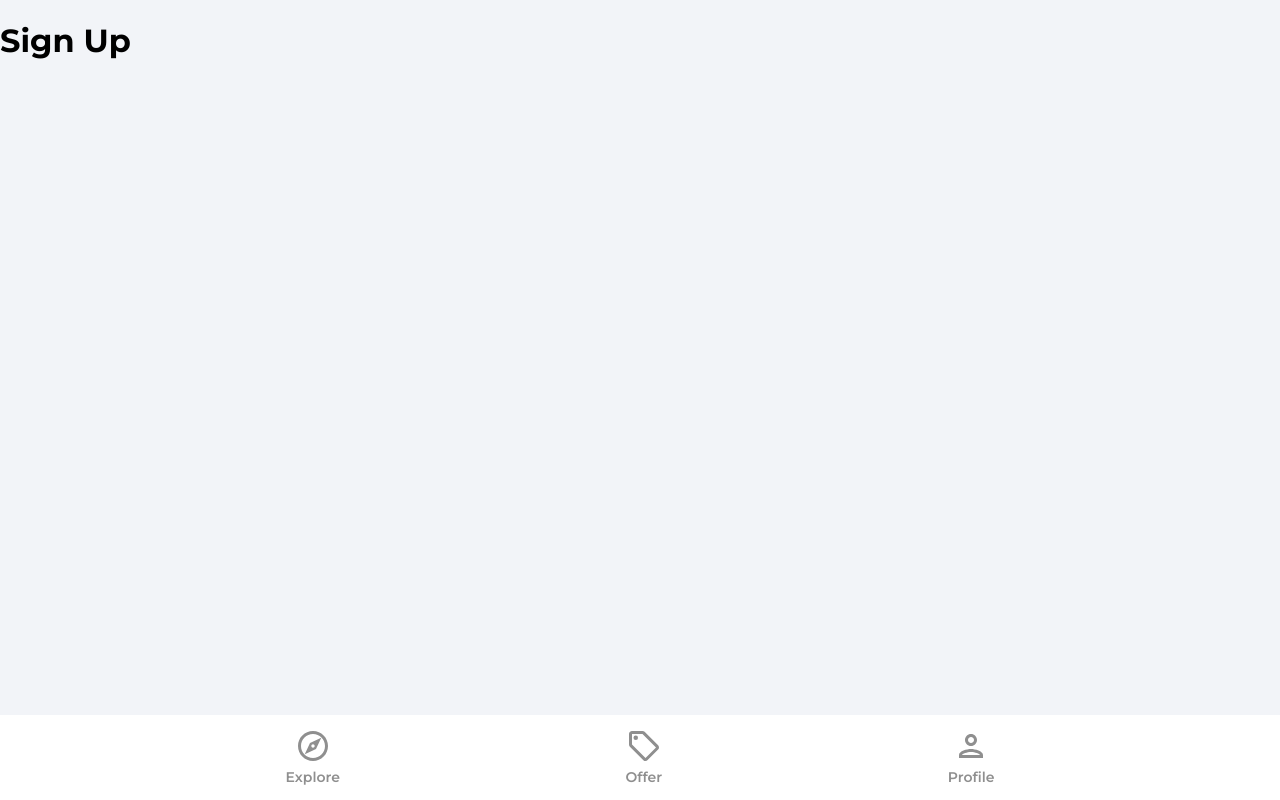
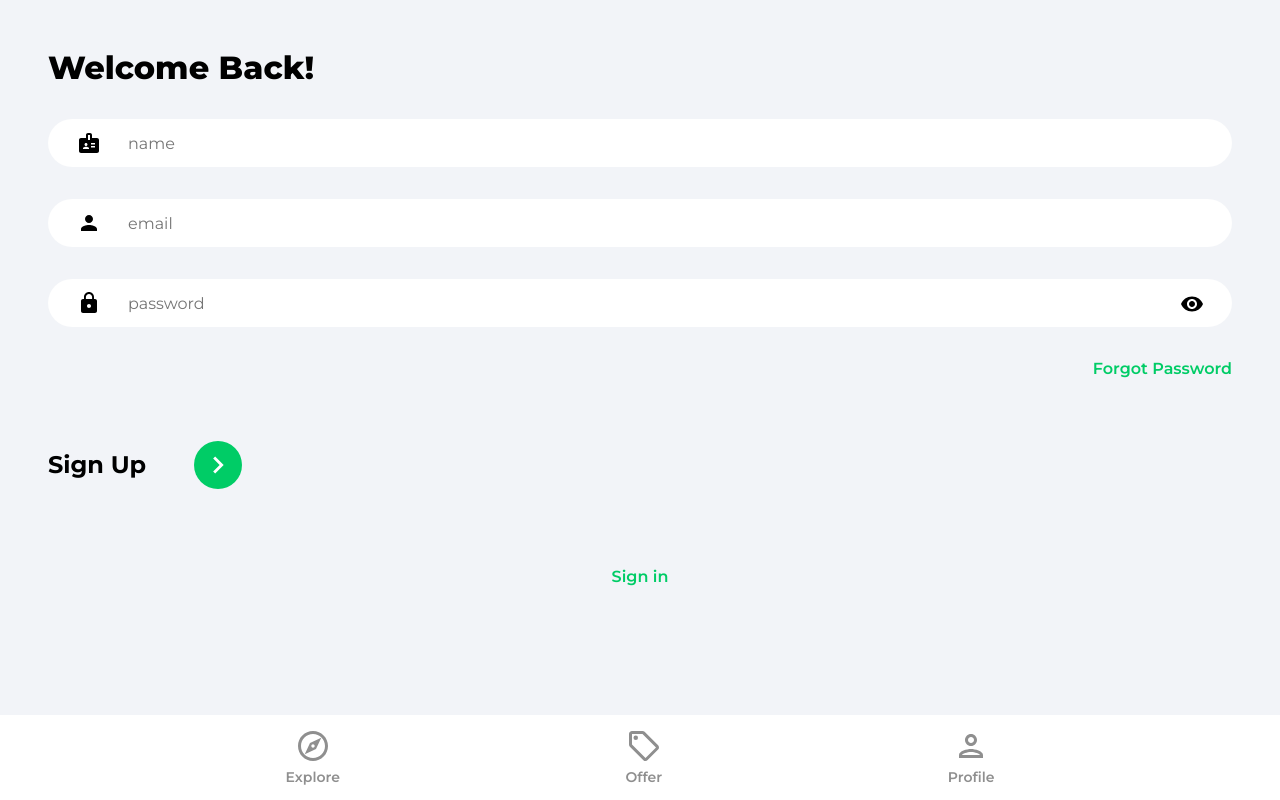
Before and after one commit to james-zedd/housing-marketplace-app-49389250, a React (Create React App) app: page /sign-up in a window 1280 px wide. Built offline with nearby package versions, Linux system fonts and the light colour scheme.

Commit message:
Completed lessons 84, 85

```diff
--- a/src/firebase.config.js
+++ b/src/firebase.config.js
@@ -13,5 +13,5 @@ const firebaseConfig = {
 };
 
 // Initialize Firebase
-// const app = initializeApp(firebaseConfig);
+const app = initializeApp(firebaseConfig);
 export const db = getFirestore();
--- a/src/pages/SignIn.jsx
+++ b/src/pages/SignIn.jsx
@@ -1,8 +1,55 @@
+import { useState } from 'react';
+import { Link, useNavigate } from 'react-router-dom';
+import { ReactComponent as ArrowRightIcon } from '../assets/svg/keyboardArrowRightIcon.svg';
+import visibilityIcon from '../assets/svg/visibilityIcon.svg';
+
 function SignIn() {
+  const [showPassword, setShowPassword] = useState(false);
+  const [formData, setFormData] = useState({
+    email: '',
+    password: '',
+  });
+  const { email, password } = formData;
+
+  const navigate = useNavigate();
+
+  const onChange = (e) => {
+    setFormData((prevState) => ({
+      ...prevState,
+      [e.target.id]: e.target.value,
+    }));
+  };
+
   return (
-    <div>
-      <h1>Sign In</h1>
-    </div>
+    <>
+      <div className="pageContainer">
+        <header>
+          <p className="pageHeader">Welcome Back!</p>
+        </header>
+        <main>
+          <form>
+            <input type="email" className="emailInput" placeholder="email" id='email' value={email} onChange={onChange}  />
+            <div className="passwordInputDiv">
+              <input type={showPassword ? 'text' : 'password'} className='passwordInput' placeholder='password' id='password' value={password} onChange={onChange} />
+              <img src={visibilityIcon} alt="show password" className='showPassword' onClick={() => setShowPassword((prevState) => !prevState)} />
+            </div>
+            <Link to='/forgot-password' className='forgotPasswordLink'>Forgot Password</Link>
+            <div className="signInBar">
+              <p className="signInText">Sign In</p>
+              <button className="signInButton">
+                <ArrowRightIcon fill='#fff' width='34px' height='34px' />
+              </button>
+            </div>
+          </form>
+
+          {/* Google oAuth */}
+
+          <Link to='/sign-up' className='registerLink'>
+            Sign up
+          </Link>
+        </main>
+      </div>
+    </>
   );
 }
 
--- a/src/pages/SignUp.jsx
+++ b/src/pages/SignUp.jsx
@@ -1,8 +1,79 @@
+import { useState } from 'react';
+import { Link, useNavigate } from 'react-router-dom';
+import { getAuth, createUserWithEmailAndPassword, updateProfile } from 'firebase/auth';
+import { db } from '../firebase.config';
+import { ReactComponent as ArrowRightIcon } from '../assets/svg/keyboardArrowRightIcon.svg';
+import visibilityIcon from '../assets/svg/visibilityIcon.svg';
+
 function SignUp() {
+  const [showPassword, setShowPassword] = useState(false);
+  const [formData, setFormData] = useState({
+    name: '',
+    email: '',
+    password: '',
+  });
+  const { name, email, password } = formData;
+
+  const navigate = useNavigate();
+
+  const onChange = (e) => {
+    setFormData((prevState) => ({
+      ...prevState,
+      [e.target.id]: e.target.value,
+    }));
+  };
+
+  const onSubmit = async (e) => {
+    e.preventDefault();
+
+    try {
+      console.log(db);
+      const auth = getAuth();
+
+      const userCredential = await createUserWithEmailAndPassword(auth, email, password);
+      const user = userCredential.user;
+
+      updateProfile(auth.currentUser, {
+        displayName: name,
+      });
+
+      navigate('/');
+    } catch (err) {
+      console.log(err);
+    }
+  }
+
   return (
-    <div>
-      <h1>Sign Up</h1>
-    </div>
+    <>
+      <div className="pageContainer">
+        <header>
+          <p className="pageHeader">Welcome Back!</p>
+        </header>
+        <main>
+          <form onSubmit={onSubmit} >
+            <input type="text" className="nameInput" placeholder="name" id='name' value={name} onChange={onChange}  />
+            <input type="email" className="emailInput" placeholder="email" id='email' value={email} onChange={onChange}  />
+            <div className="passwordInputDiv">
+              <input type={showPassword ? 'text' : 'password'} className='passwordInput' placeholder='password' id='password' value={password} onChange={onChange} />
+              <img src={visibilityIcon} alt="show password" className='showPassword' onClick={() => setShowPassword((prevState) => !prevState)} />
+            </div>
+            <Link to='/forgot-password' className='forgotPasswordLink'>Forgot Password</Link>
+            <div className="signUpBar">
+              <p className="signUpText">Sign Up</p>
+              <button className="signUpButton">
+                <ArrowRightIcon fill='#fff' width='34px' height='34px' />
+              </button>
+            </div>
+          </form>
+
+          {/* Google oAuth */}
+
+          <Link to='/sign-in' className='registerLink'>
+            Sign in
+          </Link>
+        </main>
+      </div>
+    </>
   );
 }
 
```
Also changed, not shown: 1 other file (tests, documents, lock files or other folders).
